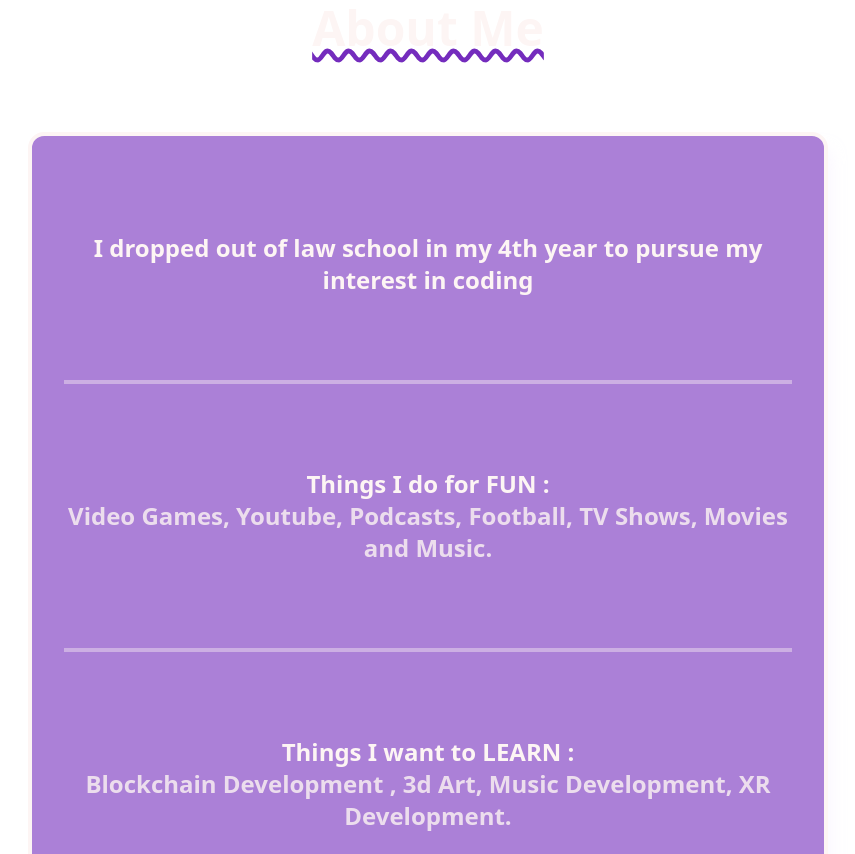
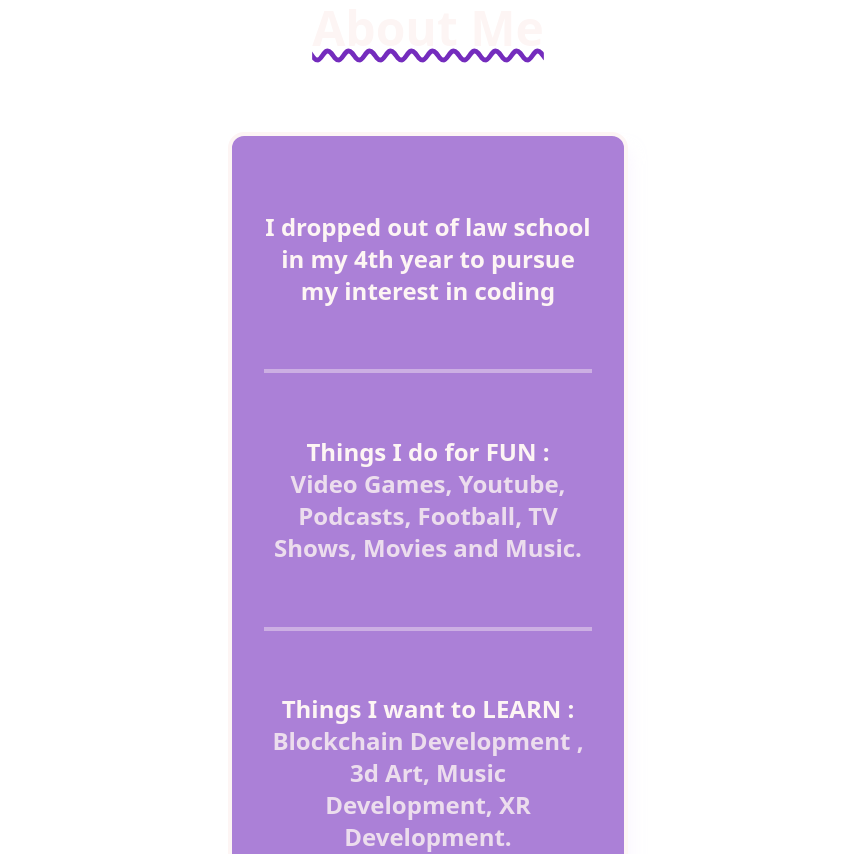
Before and after one commit to JJ-LXIX/portfolio-website, a Next.js app: page / in a window 1280 px wide. Shown: the part 5800-6654 px from the top of the page, without its empty margins (212-1067 px from the left). Built offline with nearby package versions, Linux system fonts and the light colour scheme.

Commit message:
changedf aboutMe widths

```diff
--- a/Components/AboutMe.jsx
+++ b/Components/AboutMe.jsx
@@ -15,7 +15,7 @@ const AboutMe = () => {
       {/* Card */}
       <motion.div
         className="w-4/5 h-[25rem] border-2  border-threeColor bg-twoColor/60 mt-[2rem] rounded-2xl  shadow-[10px_10px_15px_-8px_rgba(245,235,255,0.5)]
-      flex flex-col justify-evenly items-center p-3 md:min-h-[50rem] md:min-w-[50rem] md:border-4 md:px-8 md:mt-[5rem]"
+      flex flex-col justify-evenly items-center p-3 md:min-h-[50rem] md:min-w-[25rem] md:max-w-[40rem] md:border-4 md:px-8 md:mt-[5rem]"
         initial={{ opacity: 0 }}
         whileInView={{ opacity: 1, transition: { duration: 1.5 } }}
         viewport={{ once: true }}
```
